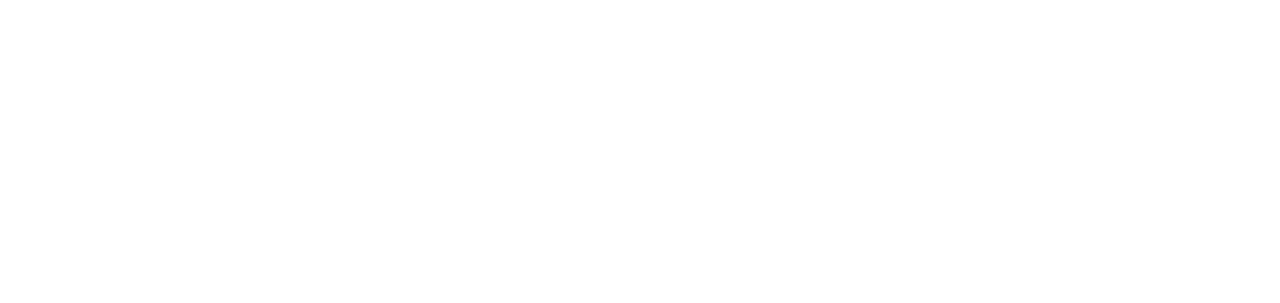
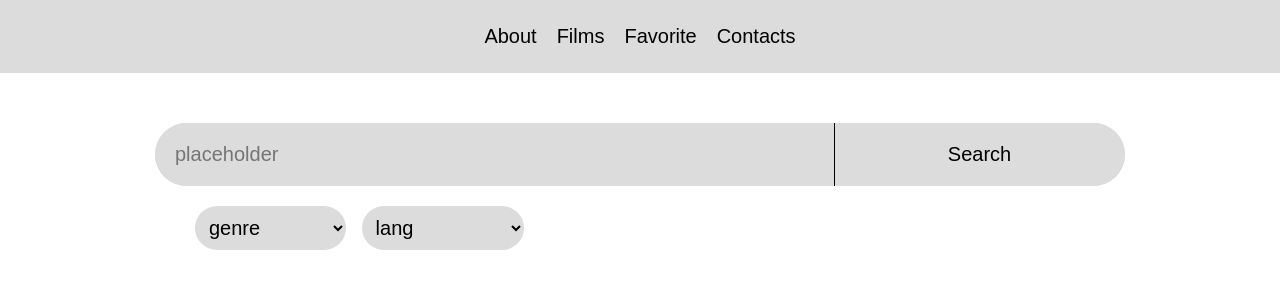
Before and after one commit to Affrit/Films_project, a plain HTML site: page index.html in a window 1280 px wide. Drawn offline with Linux system fonts and the light colour scheme.

Commit message:
header, search block

```diff
--- a/css/_common.scss
+++ b/css/_common.scss
@@ -0,0 +1,39 @@
+p,
+h1,
+h2,
+h3,
+h4,
+h5,
+h6 {
+    margin: 0 0 10px;
+}
+
+a {
+    text-decoration: none;
+}
+
+img {
+    max-width: 100%;
+    width: 100%;
+    height: auto;
+    vertical-align: top;
+}
+
+body {
+    font-family: $main_font;
+    font-weight: normal;
+    font-size: 20px;
+}
+
+.page-wrapper {
+    position: relative;
+    overflow: hidden;
+    width: 100%;
+}
+
+.container {
+    max-width: 1200px;
+    width: 100%;
+    margin: 0 auto;
+    padding: 0 15px;
+}
--- a/css/_header.scss
+++ b/css/_header.scss
@@ -0,0 +1,28 @@
+.header {
+    padding: 15px 0;
+    background: $main_color;
+}
+
+.menu-wrap {
+    display: flex;
+    justify-content: center;
+    align-items: center;
+}
+
+.menu {
+    @extend %listreset;
+    display: flex;
+
+    &__item {
+        padding: 10px;
+    }
+
+    &__btn {
+        color: $text_color;
+        transition: all 0.5s;
+
+        &:hover {
+            color: $active_color;
+        }
+    }
+}
--- /dev/null
+++ b/css/_main.scss
@@ -0,0 +1,66 @@
+.search {
+    padding: 50px 100px;
+
+    &__inner {
+        margin-bottom: 20px;
+        background: $main_color;
+        border-radius: $base_radius * 2;
+
+        display: flex;
+        justify-content: space-between;
+    }
+
+    &__input {
+        padding: 20px;
+        border-radius: ($base_radius * 2) 0 0 ($base_radius * 2);
+        background: $main_color;
+        width: 70%;
+        border: none;
+    }
+
+    &__btn {
+        border-radius: 0 ($base_radius * 2) ($base_radius * 2) 0;
+        padding: 20px;
+        background: $main_color;
+        width: 30%;
+        cursor: pointer;
+        border: none;
+        position: relative;
+        transition: all 0.5s;
+
+        &:hover {
+            color: $active_color;
+            background: $card_bg;
+        }
+
+        &:before {
+            content: "";
+            position: absolute;
+            top: 0;
+            left: 0;
+            width: 1px;
+            height: 100%;
+            background: black;
+        }
+    }
+
+    &__params {
+        margin-left: 30px;
+    }
+
+    &__select {
+        border-radius: $base_radius * 2;
+        background: $main_color;
+        margin-left: 10px;
+        padding: 10px;
+        padding-right: 50px;
+        border: none;
+        cursor: pointer;
+        transition: all 0.5s;
+
+        &:hover {
+            color: $active_color;
+            background: $card_bg;
+        }
+    }
+}
--- a/css/_variable.scss
+++ b/css/_variable.scss
@@ -6,10 +6,11 @@ $card_bg: #B1B1B1;
 $modal_bg: #EDEDED;
 $main_bg: $white;
 $text_color: $black;
+$active_color: #a14040;
 
 $text_color_lite: #999999;
 $form_field: #f2f2f2;
-$base_radius: 10px;
+$base_radius: 20px;
 $shadow: #d6d4d4;
 
 $base_font: Arial, Helvetica, sans-serif;
--- a/css/style.scss
+++ b/css/style.scss
@@ -4,3 +4,4 @@
 @import 'extend';
 @import 'common';
 @import 'header';
+@import 'main';
--- a/index.html
+++ b/index.html
@@ -1,5 +1,6 @@
 <!DOCTYPE html>
 <html lang="en">
+
 <head>
     <meta charset="UTF-8">
     <meta http-equiv="X-UA-Compatible" content="IE=edge">
@@ -7,8 +8,71 @@
     <link rel="stylesheet" href="css/style.css">
     <title>Films</title>
 </head>
+
 <body>
+    <div class="page-wrapper">
 
+        <header id="header" class="header">
+            <div class="container">
+                <nav class="menu-wrap">
+                    <ul class="menu">
+                        <li class="menu__item">
+                            <a class="menu__btn" href="#about">About</a>
+                        </li>
+                        <li class="menu__item">
+                            <a class="menu__btn" href="#films">Films</a>
+                        </li>
+                        <li class="menu__item">
+                            <a class="menu__btn" href="#favorite">Favorite</a>
+                        </li>
+                        <li class="menu__item">
+                            <a class="menu__btn" href="#contacts">Contacts</a>
+                        </li>
+                    </ul>
+                </nav>
+            </div>
+        </header>
+
+        <main id="main" class="main">
+            <div class="container">
+
+                <div class="search">
+                    <div class="search__inner">
+                        <input class="search__input" type="text" placeholder="placeholder">
+                        <button class="search__btn">Search</button>
+                    </div>
+                    <div class="search__params">
+                        <select class="search__select" name="" id="">
+                            <option selected disabled hidden>genre</option>
+                            <option value="">horror</option>
+                            <option value="">comedy</option>
+                            <option value="">war</option>
+                        </select>
+                        <select class="search__select" name="" id="">
+                            <option selected disabled hidden>lang</option>
+                            <option value="">english</option>
+                            <option value="">russian</option>
+                            <option value="">ukrainian</option>
+                        </select>
+                    </div>
+                </div>
+
+            </div>
+
+
+
+        </main>
+
+
+
+
+
+
+
+    </div>
+
+    <script src="https://kit.fontawesome.com/4b31040de2.js" crossorigin="anonymous"></script>
     <script src="js/app.js"></script>
 </body>
+
 </html>
```
Also changed, not shown: css/style.css, img/1.png (added), 1 other file.
